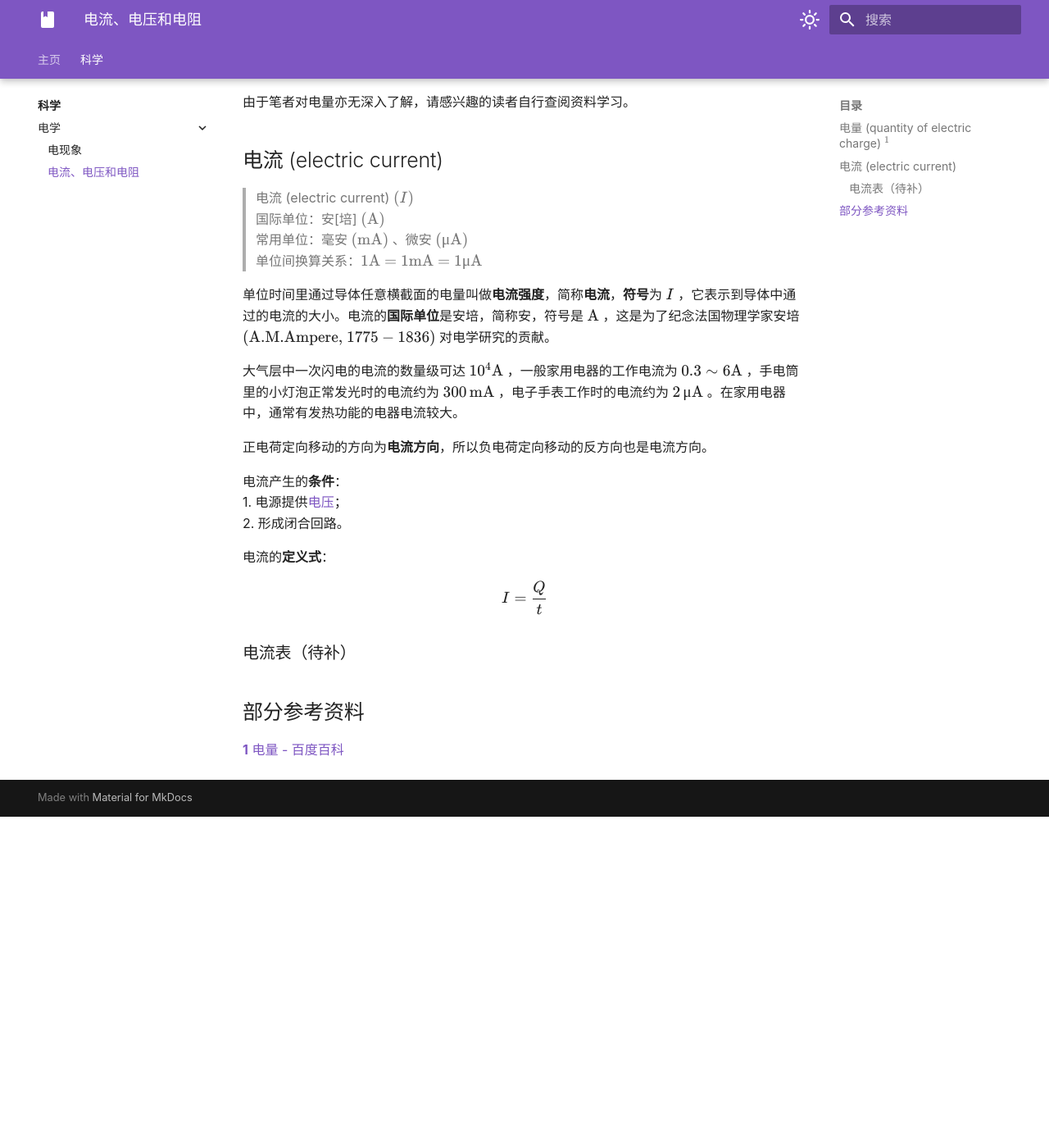
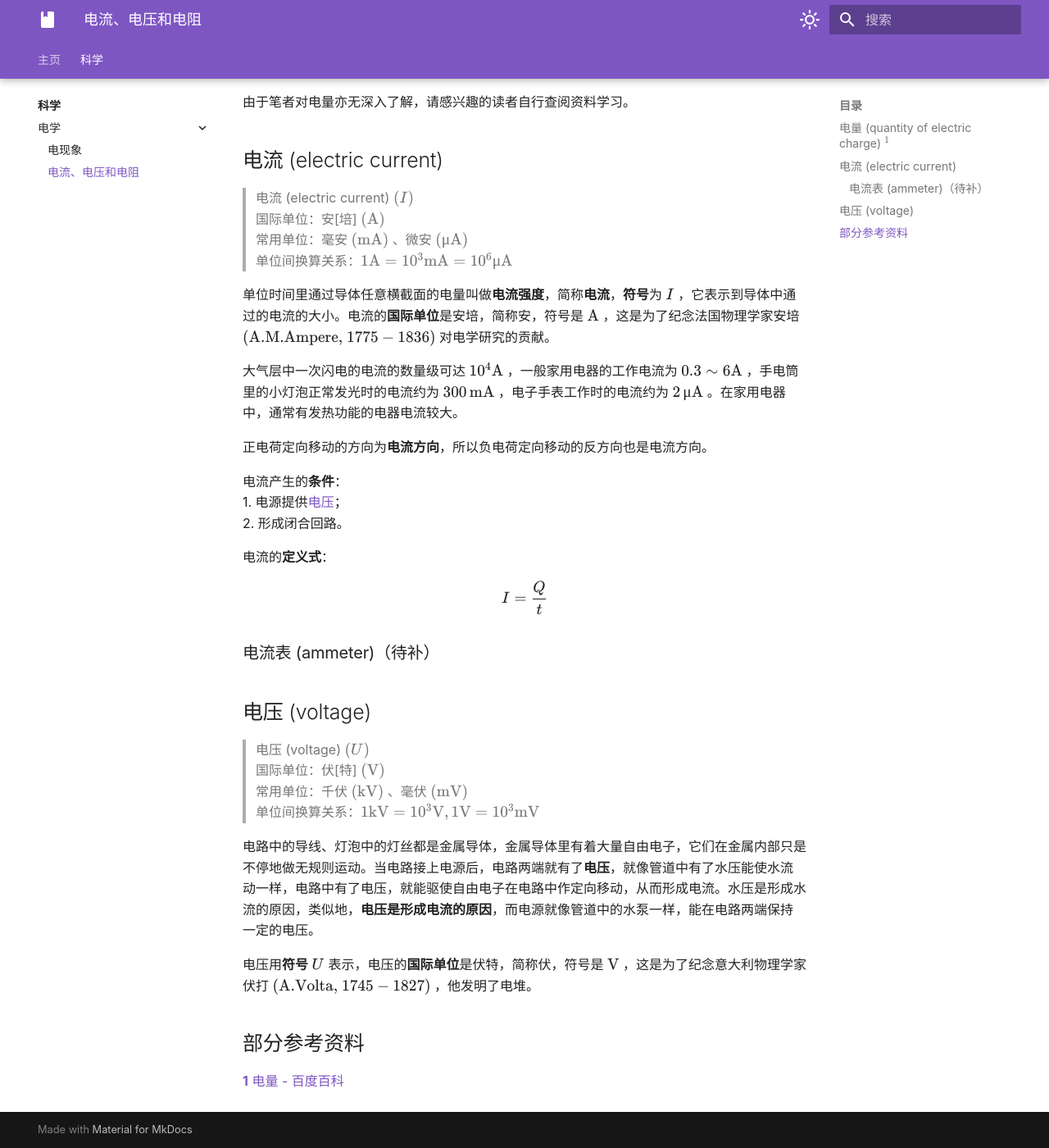
Before and after one commit to YMnRb/StudyNotes, an MkDocs documentation site: the page built from docs/science/electricity/3.md, in a window 1280 px wide and 1400 px high, scrolled down 429 px. Shown: the whole window at 82% size. Built offline with MkDocs 1.6.1 and Material for MkDocs 9.7.7, drawn with Linux system fonts in a browser that asks for light colours; some web fonts are replaced; before the commit the page ends 1425 px from its top, so only the background shows below that.

Commit message:
2024/3/2 | 增加电学部分内容 | update docs/science/electricity/3.md

```diff
--- a/docs/science/electricity/3.md
+++ b/docs/science/electricity/3.md
@@ -19,7 +19,7 @@
 > 电流 (electric current) $(I)$
 > 国际单位：安\[培] $\text{(A)}$
 > 常用单位：毫安 $\text{(mA)}$ 、微安 $\text{(μA)}$
-> 单位间换算关系：$\text{1A = 1mA = 1μA}$
+> 单位间换算关系：$1\text{A}=10^3\text{mA}=10^6\text{μA}$
 
 单位时间里通过导体任意横截面的电量叫做**电流强度**，简称**电流**，**符号**为 $I$ ，它表示到导体中通过的电流的大小。电流的**国际单位**是安培，简称安，符号是 $\text{A}$ ，这是为了纪念法国物理学家安培 $\text{(A.M.Ampere, 1775}-\text{1836)}$ 对电学研究的贡献。
 
@@ -35,9 +35,21 @@
 $$ I=\frac{Q}{t} $$
 
 <span id="Ammeter"></span>
-### 电流表（待补）
+### 电流表 (ammeter)（待补）
+
+<span id="Voltage"></span>
+## 电压 (voltage)
+
+> 电压 (voltage) $(U)$
+> 国际单位：伏\[特] $\text{(V)}$
+> 常用单位：千伏 $\text{(kV)}$ 、毫伏 $\text{(mV)}$
+> 单位间换算关系：$1\text{kV}=10^3\text{V}, 1\text{V}=10^3\text{mV}$
+
+电路中的导线、灯泡中的灯丝都是金属导体，金属导体里有着大量自由电子，它们在金属内部只是不停地做无规则运动。当电路接上电源后，电路两端就有了**电压**，就像管道中有了水压能使水流动一样，电路中有了电压，就能驱使自由电子在电路中作定向移动，从而形成电流。水压是形成水流的原因，类似地，**电压是形成电流的原因**，而电源就像管道中的水泵一样，能在电路两端保持一定的电压。
+
+电压用**符号** $U$ 表示，电压的**国际单位**是伏特，简称伏，符号是 $\text{V}$ ，这是为了纪念意大利物理学家伏打 $\text{(A.Volta, 1745}-\text{1827)}$ ，他发明了电堆。
 
 <span id="Reference"></span>
 ## 部分参考资料
 
-[**1**]() [电量 - 百度百科](https://baike.baidu.com/item/电量)
+[**1**](#Reference) [电量 - 百度百科](https://baike.baidu.com/item/电量)
```
